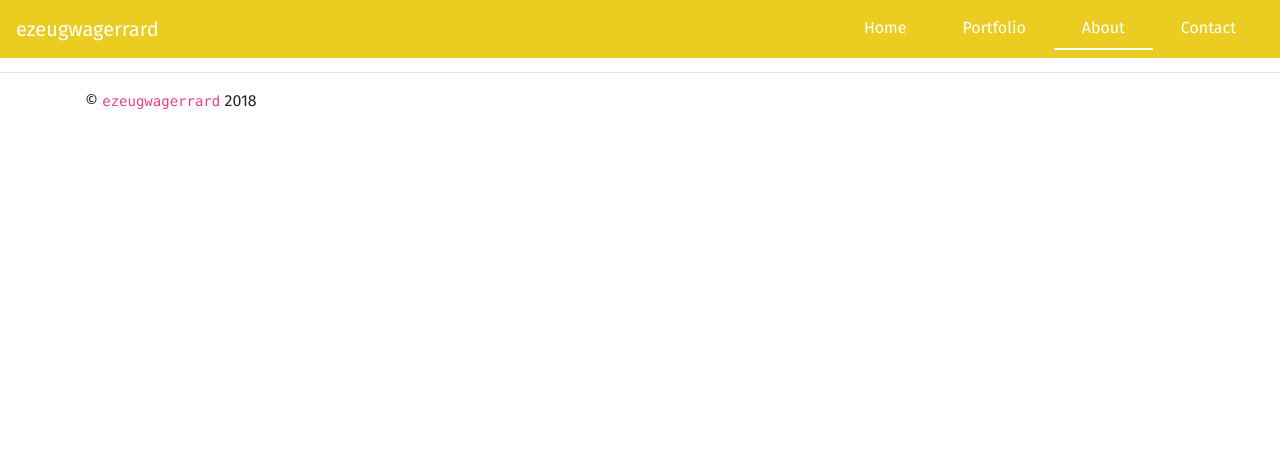
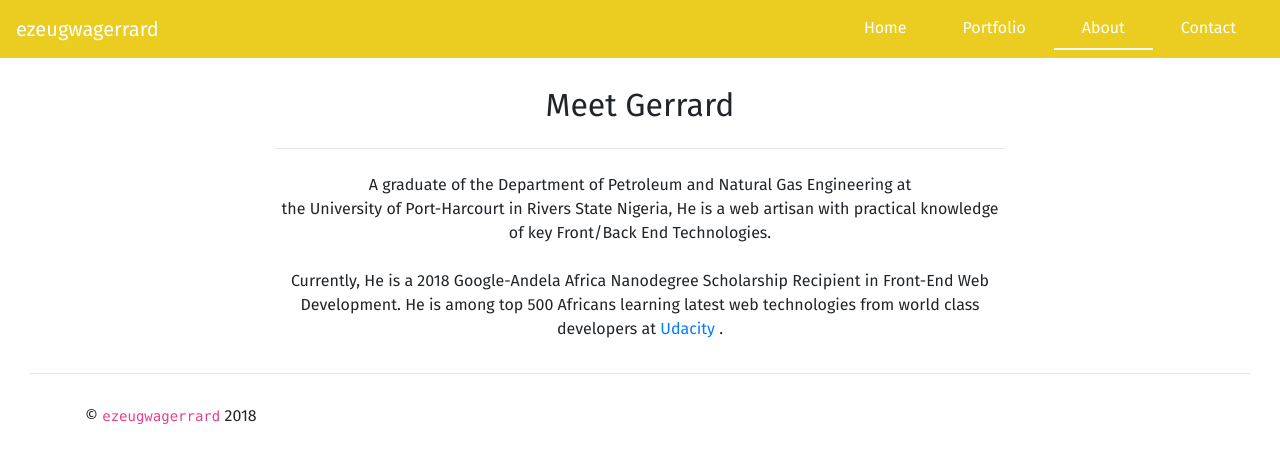
Before and after one commit to GerrardE/gerrard, a plain HTML site: page about.html in a window 1280 px wide. Drawn offline with Linux system fonts and the light colour scheme.

Commit message:
latest changes to about page

```diff
--- a/about.html
+++ b/about.html
@@ -36,9 +36,22 @@
     </nav>
 
     <main role="main">
+      <div class="" id="about">
+        <div class="container">
+          <div class="row">
+            <div class="col-lg-8 mx-auto text-center">
+              <h2 class="page-header">Meet Gerrard</h2>
+              <hr class="light my-4">
+              <p class="text-faded mb-4">A graduate of the Department of Petroleum and Natural Gas Engineering at <br>the University of Port-Harcourt in Rivers State Nigeria,
+                He is a web artisan with practical knowledge of key Front/Back End Technologies.</p>
 
-
-
+                <p>Currently, He is a 2018 Google-Andela Africa Nanodegree Scholarship Recipient in Front-End Web Development. He is among top 500 Africans
+                  learning latest web technologies from world class developers at <a href="https://www.udacity.com">Udacity</a> .
+                </p>
+            </div>
+          </div>
+        </div>
+      </section>
       <hr/>
     </main>
 
--- a/styles.css
+++ b/styles.css
@@ -125,6 +125,10 @@ body {
 	height: auto;
 }
 
+#about{
+	margin: 30px;
+}
+
 /********** Medium devices only **********/
 @media (min-width: 301px) and (max-width: 567px) {
     .jumbotron{
```
Also changed, not shown: contact.html (+2 -2 lines).
